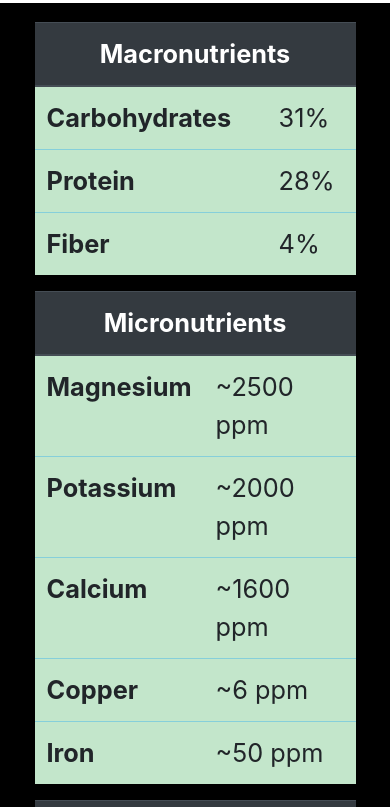
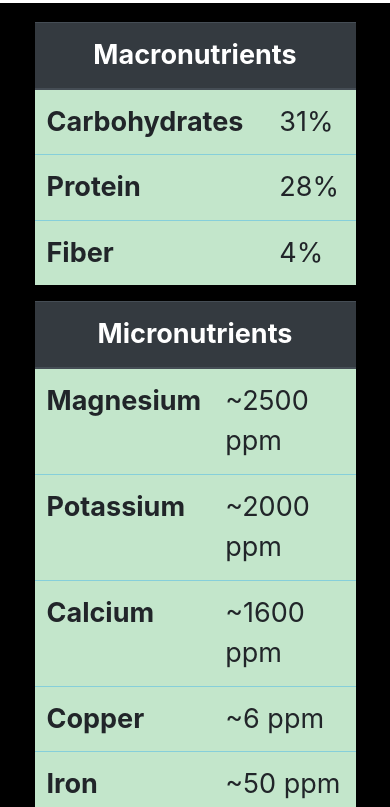
Before and after one commit to mrchocha/betaburungaibeta, a PHP site: page /index.html in a window 390 px wide. Shown: the part 5693-6500 px from the top of the page. Run offline with PHP 8.4, Linux system fonts and the light colour scheme.

Commit message:
Update trial_style.css

```diff
--- a/CSS/trial_style.css
+++ b/CSS/trial_style.css
@@ -392,9 +392,6 @@ nav .navbar-nav li a {
   .cirti-title {
     font-size: 6vh !important;
   }
-  .table-info > .row {
-    font-size: 3vh;
-  }
   .col-md-auto > img {
     height: 5vh;
   }
```
